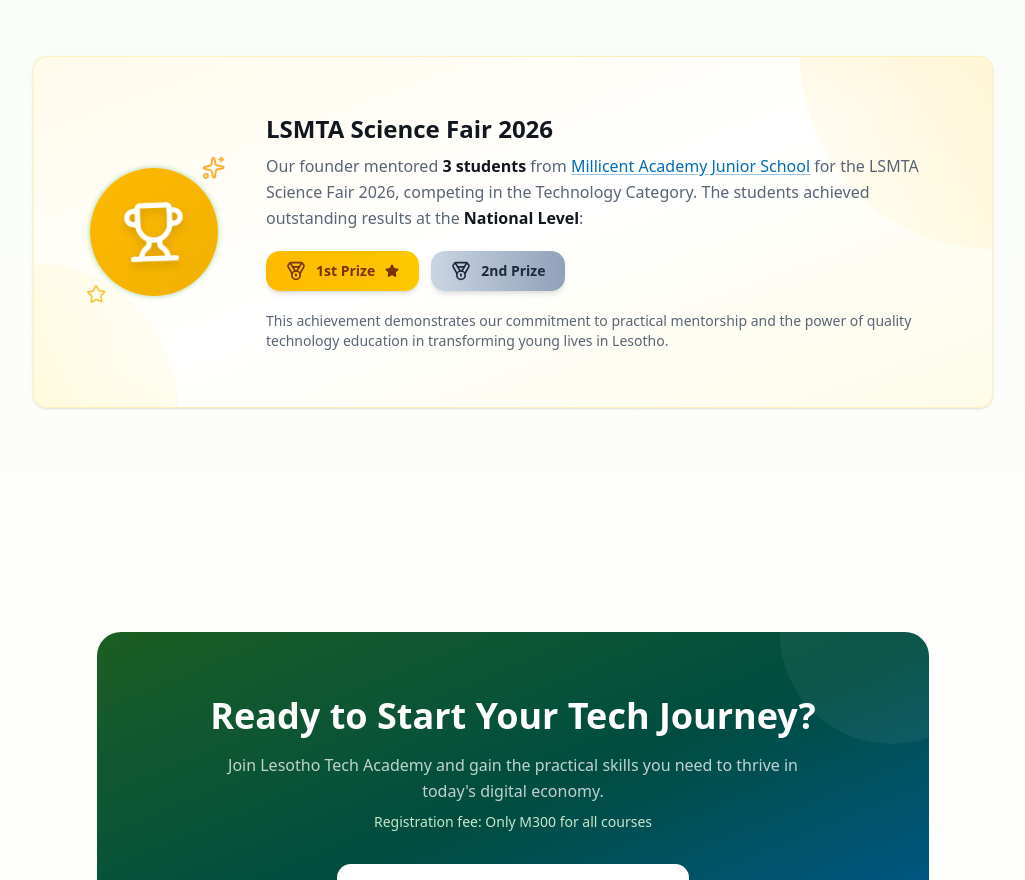
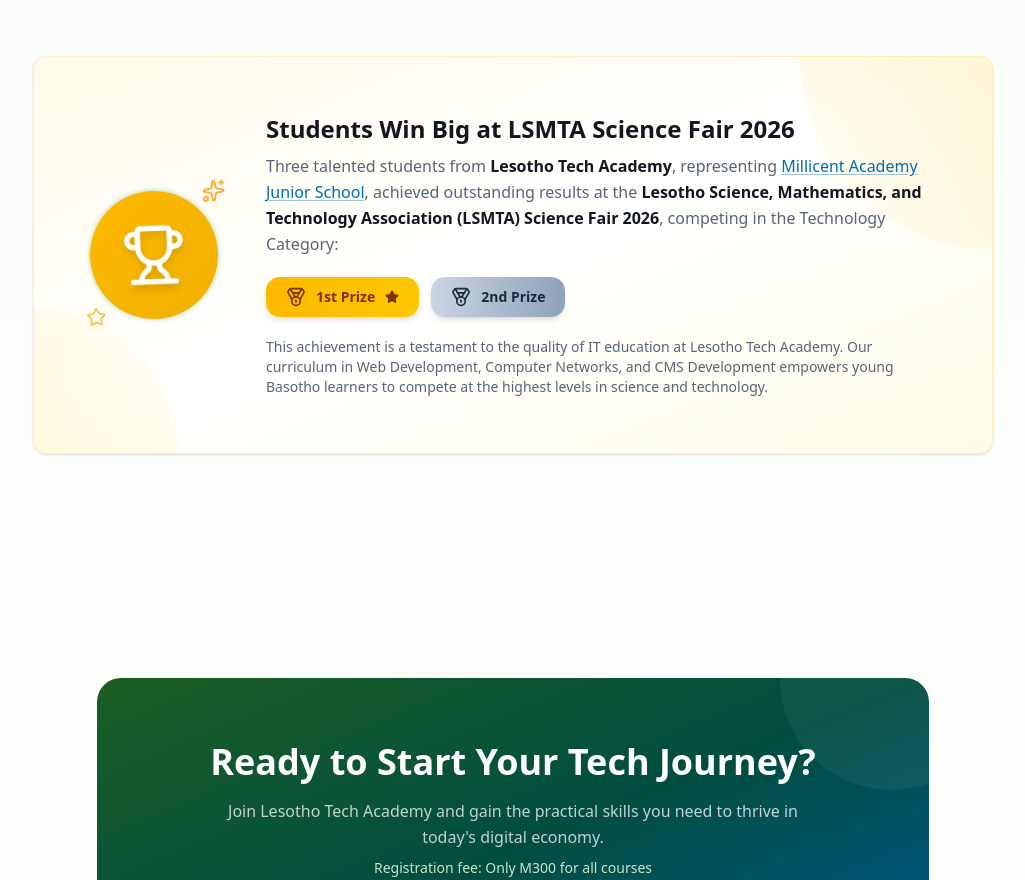
Before and after one commit to Mohono-110/Lesothotechacademy, a Next.js app: page / in a window 1280 px wide. Shown: the part 2627-3507 px from the top of the page, without its empty margins (127-1152 px from the left). Built offline with nearby package versions, Linux system fonts and the light colour scheme.

Commit message:
ae300d0d-3cf6-40a7-9087-79e4331d523f

```diff
--- a/src/app/about/page.tsx
+++ b/src/app/about/page.tsx
@@ -383,11 +383,11 @@
                     <div>
                       <h4 className="text-lg font-semibold text-foreground mb-3 flex items-center gap-2">
                         <Award className="h-5 w-5 text-amber-500" />
-                        Mentoring Achievement
+                        LSMTA Science Fair 2026
                       </h4>
                       <div className="bg-gradient-to-r from-amber-50 to-yellow-50 dark:from-amber-950/20 dark:to-yellow-950/20 rounded-xl p-4 border border-amber-200/50 dark:border-amber-800/30">
                         <p className="text-sm text-foreground leading-relaxed">
-                          Mentored <strong>3 students</strong> from{' '}
+                          Three talented students from <strong>Lesotho Tech Academy</strong>, representing{' '}
                           <a
                             href="https://millicentacademy.co.ls"
                             target="_blank"
@@ -396,8 +396,7 @@
                           >
                             Millicent Academy Junior School
                             <ExternalLink className="h-3 w-3" />
-                          </a>{' '}
-                          for the LSMTA Science Fair 2026 (Technology Category), securing{' '}
+                          </a>, achieved outstanding results at the <strong>Lesotho Science, Mathematics, and Technology Association (LSMTA) Science Fair 2026</strong>. They showcased exceptional innovation in the Technology Category, securing{' '}
                           <strong className="text-amber-600">1st Prize</strong> and{' '}
                           <strong className="text-slate-500">2nd Prize</strong> at the{' '}
                           <strong>National Level</strong>.
@@ -573,11 +572,10 @@
                   </div>
                   <div className="flex-1 text-center md:text-left">
                     <h3 className="text-xl sm:text-2xl font-bold text-foreground mb-2">
-                      Partnering for Excellence
+                      Students Win Big at LSMTA Science Fair 2026
                     </h3>
                     <p className="text-muted-foreground leading-relaxed text-sm sm:text-base mb-4">
-                      Our success at the LSMTA Science Fair 2026 was made possible through
-                      collaboration with{' '}
+                      Three talented students from <strong>Lesotho Tech Academy</strong>, representing{' '}
                       <a
                         href="https://millicentacademy.co.ls"
                         target="_blank"
@@ -586,10 +584,8 @@
                       >
                         Millicent Academy Junior School
                         <ExternalLink className="h-3.5 w-3.5" />
-                      </a>
-                      . Together, we proved that with the right mentorship and dedication,
-                      Basotho students can achieve extraordinary results in technology at the
-                      national level.
+                      </a>, achieved outstanding results at the Lesotho Science, Mathematics, and Technology Association (LSMTA) Science Fair 2026. They showcased exceptional innovation in the Technology Category, securing both 1st Prize and 2nd Prize positions.
+                      Their success inspires us to continue our mission of bridging the technology gap in Lesotho through accessible, high-quality IT education.
                     </p>
                     <a
                       href="https://millicentacademy.co.ls"
--- a/src/app/page.tsx
+++ b/src/app/page.tsx
@@ -495,10 +495,11 @@
                   {/* Content */}
                   <div className="flex-1 text-center lg:text-left">
                     <h3 className="text-xl sm:text-2xl font-bold text-foreground mb-2">
-                      LSMTA Science Fair 2026
+                      Students Win Big at LSMTA Science Fair 2026
                     </h3>
                     <p className="text-muted-foreground leading-relaxed mb-5">
-                      Our founder mentored <strong className="text-foreground">3 students</strong> from{' '}
+                      Three talented students from{' '}
+                      <strong className="text-foreground">Lesotho Tech Academy</strong>, representing{' '}
                       <a
                         href="https://millicentacademy.co.ls"
                         target="_blank"
@@ -506,9 +507,8 @@
                         className="text-lta-blue hover:text-lta-blue-dark underline underline-offset-2 decoration-lta-blue/40 hover:decoration-lta-blue transition-colors font-medium"
                       >
                         Millicent Academy Junior School
-                      </a>{' '}
-                      for the LSMTA Science Fair 2026, competing in the Technology Category.
-                      The students achieved outstanding results at the <strong className="text-foreground">National Level</strong>:
+                      </a>, achieved outstanding results at the{' '}
+                      <strong className="text-foreground">Lesotho Science, Mathematics, and Technology Association (LSMTA) Science Fair 2026</strong>, competing in the Technology Category:
                     </p>
 
                     {/* Prize Badges */}
@@ -525,8 +525,9 @@
                     </div>
 
                     <p className="text-sm text-muted-foreground">
-                      This achievement demonstrates our commitment to practical mentorship and
-                      the power of quality technology education in transforming young lives in Lesotho.
+                      This achievement is a testament to the quality of IT education at Lesotho Tech Academy.
+                      Our curriculum in Web Development, Computer Networks, and CMS Development empowers young
+                      Basotho learners to compete at the highest levels in science and technology.
                     </p>
                   </div>
                 </div>
```
